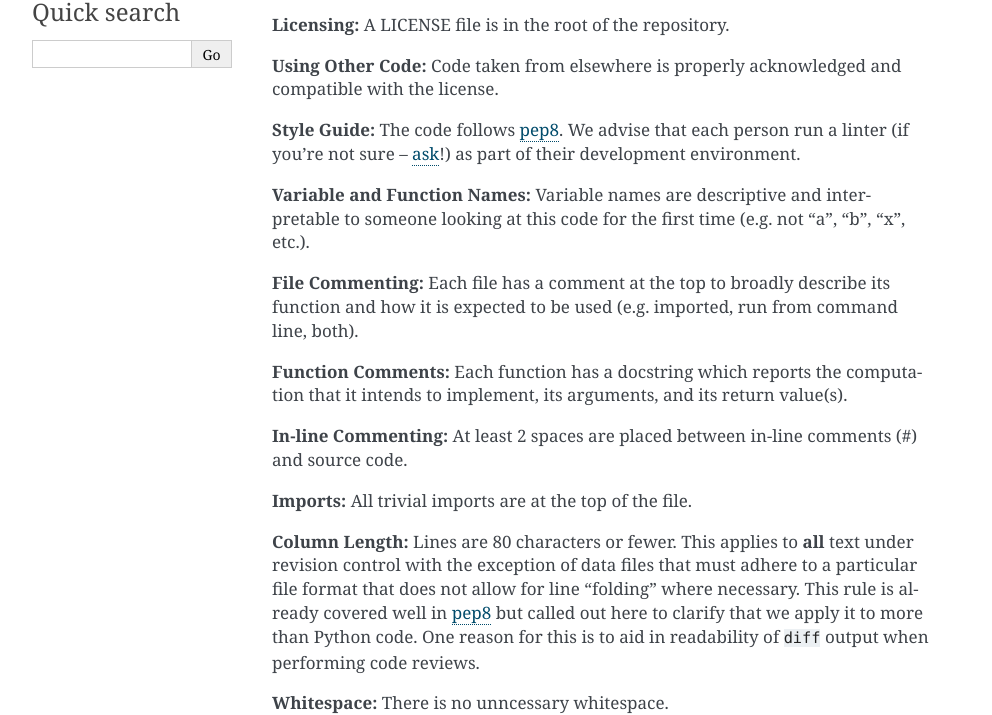
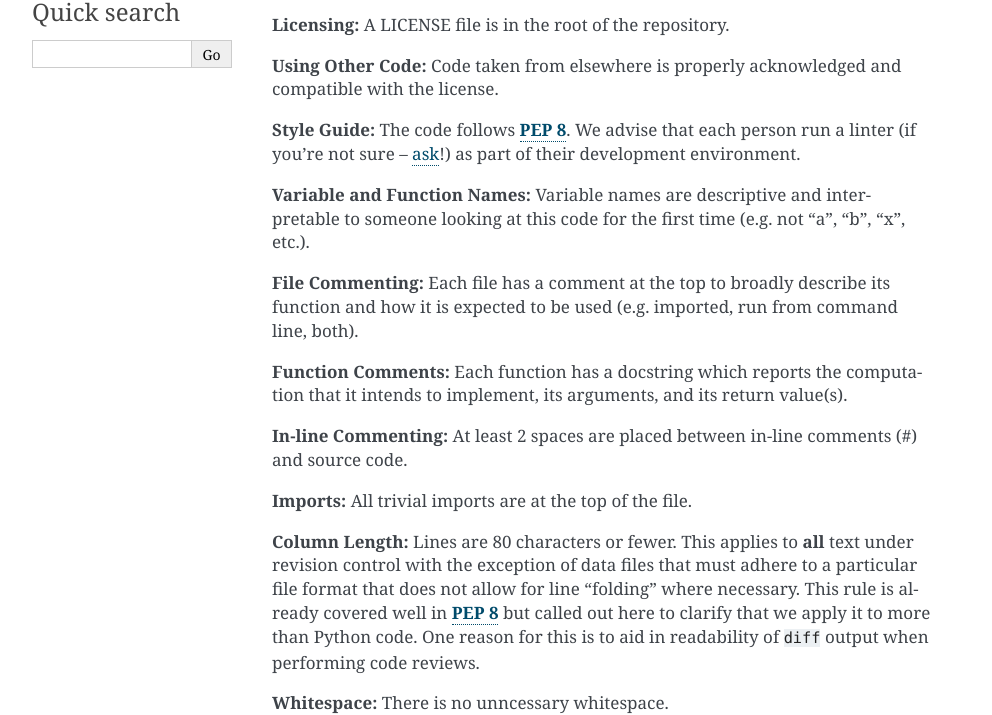
Before and after one commit to greenelab/onboarding, a Sphinx documentation site: the page built from source/code_review_checklist.rst, in a window 1280 px wide. Shown: the part 131-846 px from the top of the page, without its empty margins (148-1140 px from the left). Built offline with Sphinx 7.4.7, drawn with Linux system fonts in a browser that asks for light colours.

Commit message:
Sphinx has a cool :pep: role, so use that for succinct linking.

```diff
--- a/source/code_review_checklist.rst
+++ b/source/code_review_checklist.rst
@@ -14,10 +14,9 @@ Code taken from elsewhere is properly acknowledged and compatible with the
 license.
 
 **Style Guide:**
-The code follows `pep8 <https://www.python.org/dev/peps/pep-0008/>`_. We
-advise that each person run a linter (if you're not sure -- `ask
-<https://greenelab.slack.com/messages/codereview/>`_!) as part of their
-development environment.
+The code follows :pep:`8`. We advise that each person run a linter (if you're
+not sure -- `ask <https://greenelab.slack.com/messages/codereview/>`_!) as part
+of their development environment.
 
 **Variable and Function Names:**
 Variable names are descriptive and interpretable to someone looking at this
@@ -41,10 +40,9 @@ All trivial imports are at the top of the file.
 Lines are 80 characters or fewer. This applies to **all** text under revision
 control with the exception of data files that must adhere to a particular file
 format that does not allow for line "folding" where necessary. This rule is
-already covered well in `pep8 <https://www.python.org/dev/peps/pep-0008/>`_ but
-called out here to clarify that we apply it to more than Python code. One
-reason for this is to aid in readability of ``diff`` output when performing
-code reviews.
+already covered well in :pep:`8` but called out here to clarify that we apply
+it to more than Python code. One reason for this is to aid in readability of
+``diff`` output when performing code reviews.
 
 **Whitespace:**
 There is no unncessary whitespace.
```
